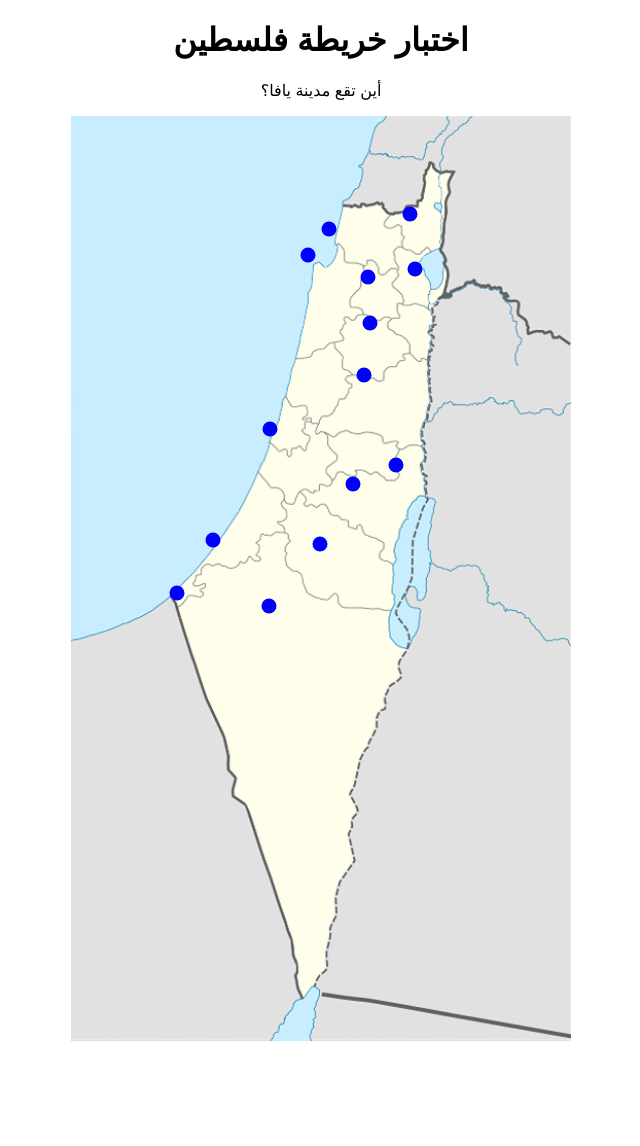
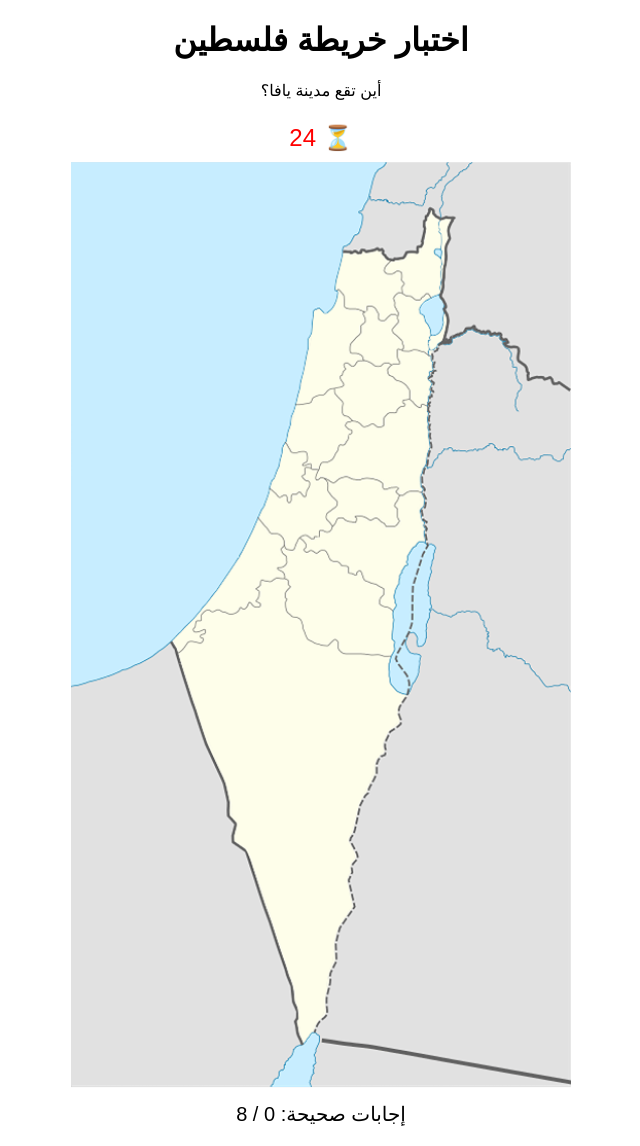
Before and after one commit to osamakhurma/palagame, a Flask app: page / in a window 1280 px wide. Shown: the whole page, without its empty margins (319-959 px from the left). Before the commit the page ends 1066 px from the top, so only its background shows below. Run offline with Flask 3, Linux system fonts and the light colour scheme.

Commit message:
Update index.html

```diff
--- a/templates/index.html
+++ b/templates/index.html
@@ -7,34 +7,34 @@
     <style>
         body { text-align: center; font-family: Arial, sans-serif; direction: rtl; }
         .map-container { position: relative; display: inline-block; }
-        #map { width: 500px; height: auto; }
-        .marker {
-            position: absolute; width: 15px; height: 15px; background: blue;
-            border-radius: 50%; transform: translate(-50%, -50%); cursor: pointer;
-        }
-        #result { font-size: 20px; margin-top: 10px; }
+        #map { width: 500px; height: auto; cursor: pointer; }
+        .marker { position: absolute; width: 20px; height: 20px; background: red; border-radius: 50%; transform: translate(-50%, -50%); display: none; }
+        #result { font-size: 24px; margin-top: 10px; font-weight: bold; position: absolute; top: 50%; left: 50%; transform: translate(-50%, -50%); }
         .correct { color: green; }
         .wrong { color: red; }
+        #counter { font-size: 20px; margin-top: 10px; }
+        #timer { font-size: 24px; color: red; margin-bottom: 10px; }
+        #retry { display: none; font-size: 20px; padding: 10px; background: #007BFF; color: white; border: none; cursor: pointer; margin-top: 20px; }
     </style>
 </head>
 <body>
     <h1>اختبار خريطة فلسطين</h1>
     <p id="question">جاري تحميل السؤال...</p>
+    <p id="timer">⏳ 30</p>
     <div class="map-container">
         <img id="map" src="{{ url_for('static', filename='213.png') }}" alt="خريطة فلسطين">
-
-        <!-- إضافة النقاط على الخريطة -->
-        {% for city, coords in cities.items() %}
-            <div class="marker" id="marker-{{ city }}"
-                 style="left: {{ coords.x }}px; top: {{ coords.y }}px;"
-                 onclick="checkAnswer('{{ city }}')">
-            </div>
-        {% endfor %}
+        <div id="marker" class="marker"></div>
     </div>
+    <p id="counter">إجابات صحيحة: 0 / 8</p>
     <p id="result"></p>
+    <button id="retry" onclick="restartGame()">🔄 إعادة المحاولة</button>
 
     <script>
         let currentCity = null;
+        let correctCoords = null;
+        let correctAnswers = 0;
+        let timeLeft = 30;
+        let timerInterval;
 
         function fetchQuestion() {
             fetch('/get_question')
@@ -42,21 +42,72 @@
                 .then(data => {
                     document.getElementById('question').innerText = data.question;
                     currentCity = data.city;
+                    correctCoords = data.coords;
                     document.getElementById('result').innerHTML = "";
+                    document.getElementById('marker').style.display = "none";
                 });
         }
 
-        function checkAnswer(cityClicked) {
-            if (cityClicked === currentCity) {
+        function startTimer() {
+            timerInterval = setInterval(() => {
+                timeLeft--;
+                document.getElementById('timer').innerText = `⏳ ${timeLeft}`;
+                if (timeLeft === 0) {
+                    endGame();
+                }
+            }, 1000);
+        }
+
+        function endGame() {
+            clearInterval(timerInterval);
+            document.getElementById('map').style.display = 'none';
+            document.getElementById('retry').style.display = 'block';
+            document.getElementById('question').innerText = "انتهى الوقت! حاول مرة أخرى.";
+        }
+
+        function restartGame() {
+            correctAnswers = 0;
+            timeLeft = 30;
+            document.getElementById('counter').innerText = "إجابات صحيحة: 0 / 8";
+            document.getElementById('timer').innerText = "⏳ 30";
+            document.getElementById('map').style.display = 'inline-block';
+            document.getElementById('retry').style.display = 'none';
+            fetchQuestion();
+            startTimer();
+        }
+
+        document.getElementById('map').addEventListener('click', function (event) {
+            let rect = this.getBoundingClientRect();
+            let x = event.clientX - rect.left;
+            let y = event.clientY - rect.top;
+
+            let marker = document.getElementById('marker');
+            marker.style.left = `${x}px`;
+            marker.style.top = `${y}px`;
+            marker.style.display = "block";
+
+            let dx = Math.abs(x - correctCoords.x);
+            let dy = Math.abs(y - correctCoords.y);
+
+            if (dx < 20 && dy < 20) {
+                correctAnswers++;
+                document.getElementById('counter').innerText = `إجابات صحيحة: ${correctAnswers} / 8`;
                 document.getElementById('result').innerHTML = "✅ إجابة صحيحة!";
                 document.getElementById('result').classList = "correct";
+                if (correctAnswers === 8) {
+                    document.getElementById('question').innerText = "🎉 مبروك! فزت باللعبة!";
+                    endGame();
+                } else {
+                    fetchQuestion();
+                }
             } else {
                 document.getElementById('result').innerHTML = "❌ إجابة خاطئة، حاول مرة أخرى!";
                 document.getElementById('result').classList = "wrong";
             }
-        }
+        });
 
         fetchQuestion();
+        startTimer();
     </script>
 </body>
 </html>
```
